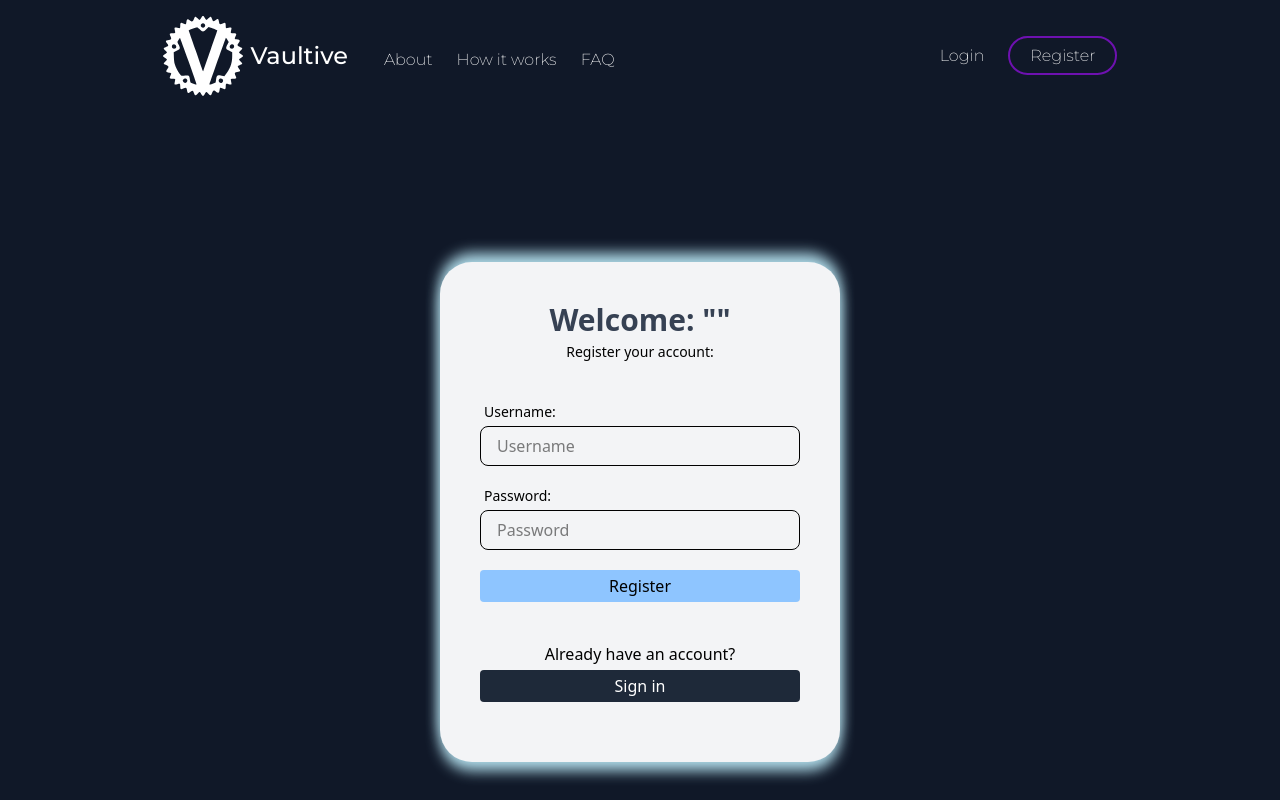
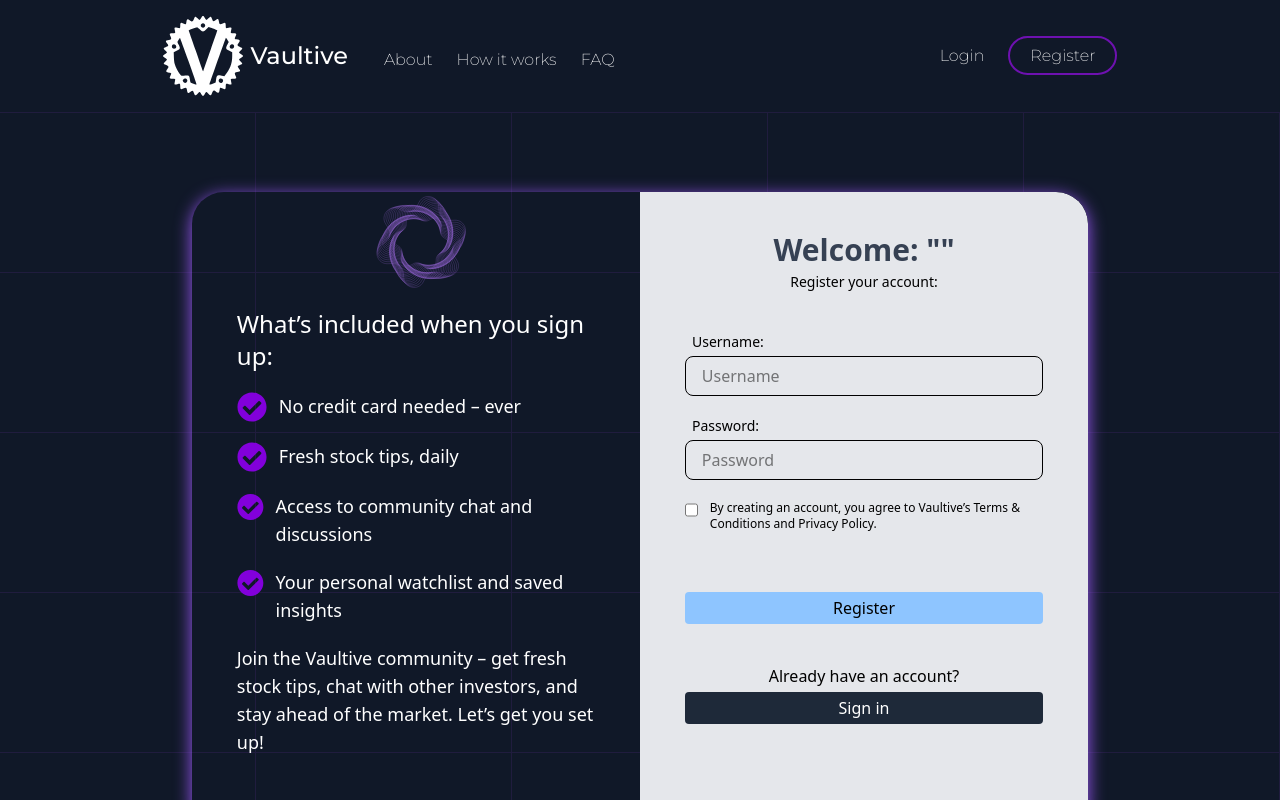
Before and after one commit to Dabdiiusuf/Vaultive, a React (Vite) app in the folder Client/: page /Register in a window 1280 px wide. Built offline with nearby package versions, Linux system fonts and the light colour scheme.

Commit message:
Added styling to Login/Register

```diff
--- a/Client/src/Components/Login.jsx
+++ b/Client/src/Components/Login.jsx
@@ -1,5 +1,9 @@
 import { useState, useContext } from "react";
 import { AuthContext } from "../Providers/AuthContext";
+import Lottie from "lottie-react";
+import animationData from "../Assets/Animation - 1750006662856 (1).json";
+import { Link } from "react-router-dom";
+import { MdArrowOutward } from "react-icons/md";
 
 const Login = () => {
   const { username, password, setUsername, setPassword, handleForm } =
@@ -9,18 +13,58 @@ const Login = () => {
     console.log("hello");
   };
 
+  const handleLocateTop = () => {
+    console.log("hello");
+  };
+
   return (
-    <div className="w-full h-full bg-gray-900 flex justify-center items-center">
-      <div className="w-[400px] h-[500px] bg-gray-100 shadow-[0_9px_14px_rgba(173,216,230,1),_0_-9px_14px_rgba(173,216,230,1)] flex flex-col gap-5 rounded-4xl">
+    <div className="w-full h-full bg-gray-900 flex justify-center items-center relative">
+      <div className="absolute inset-0 z-10 grid grid-cols-5 grid-rows-5">
+        {Array.from({ length: 25 }).map((_, i) => (
+          <div
+            key={i}
+            className="border-r border-t border-purple-500 opacity-10"
+          ></div>
+        ))}
+      </div>
+      <div className="w-[70%] h-[80%] relative z-10 shadow-[0_4px_17px_rgba(159,90,253,1)] gap-5 rounded-4xl overflow-hidden">
+        <div className="w-[50%] h-full absolute left-0 rounded-l-4xl flex flex-col items-center">
+          <Lottie
+            animationData={animationData}
+            loop={true}
+            autoplay={true}
+            className="h-[100px] w-[100px] absolute top-0 left-[40%]"
+          />
+          <div className="flex w-[100%] ml-20 h-full gap-5 justify-center flex-col">
+            <div className="items-center flex-col">
+              <p className="text-white text-2xl w-full font-normal mt-10">
+                Welcome back to Vaultive
+              </p>
+              <p className="text-white text-lg text-left w-[80%] font-thin">
+                Sign in to access the latest stock tips, your saved insights,
+                and real-time chat with other investors.
+              </p>
+            </div>
+            <Link
+              onClick={handleLocateTop}
+              to="/"
+              className="flex w-[140px] gap-2 border-2 items-center border-purple-800 text-white rounded-3xl pl-3 py-2 hover:bg-purple-700"
+            >
+              Learn more
+              <MdArrowOutward className="w-[20px] h-[20px]" />
+            </Link>
+          </div>
+        </div>
+        <div className="w-[50%] h-full absolute right-0 bg-gray-200 rounded-r-4xl">
           <div className="mx-auto mt-10 text-center">
             <h1 className="text-3xl font-bold text-gray-700 mb-1">
               Welcome: "{username}"
             </h1>
             <p className="text-sm">Sign in to your account:</p>
           </div>
-        <div className="w-full flex flex-col items-center mt-5 gap-5">
+          <div className="w-full flex flex-col items-center mt-10 gap-5">
             <div className="relative flex flex-col w-full items-center">
-            <label className="absolute left-11 text-sm" htmlFor="username">
+              <label className="absolute left-13 text-sm" htmlFor="username">
                 Username:
               </label>
               <input
@@ -34,7 +78,7 @@ const Login = () => {
               />
             </div>
             <div className="relative flex flex-col w-full items-center">
-            <label className="absolute left-11 text-sm" htmlFor="password">
+              <label className="absolute left-13 text-sm" htmlFor="password">
                 Password:
               </label>
               <input
@@ -48,8 +92,12 @@ const Login = () => {
                 }}
               />
             </div>
+            <div className="w-[80%] flex gap-3 justify-start">
+              <input type="checkbox" className="mb-2" />
+              <p className=" text-xs">Remember me</p>
             </div>
-        <div className="flex flex-col items-center h-full">
+          </div>
+          <div className="flex flex-col items-center h-full mt-15">
             <button
               onClick={handleButton}
               className="px-4 py-1 w-[80%] rounded-sm bg-blue-300 hover:cursor-pointer hover:scale-105 hover:bg-blue-800 hover:text-white duration-300"
@@ -68,6 +116,7 @@ const Login = () => {
           </div>
         </div>
       </div>
+    </div>
   );
 };
 
--- a/Client/src/Components/Navbar.jsx
+++ b/Client/src/Components/Navbar.jsx
@@ -3,7 +3,7 @@ import { SiVaultwarden } from "react-icons/si";
 
 const Navbar = () => {
   return (
-    <nav className="bg-gray-900 py-4 text-white flex justify-around font-[Montserrat] font-extralight text-md sticky top-0 z-10">
+    <nav className="bg-gray-900 py-4 text-white flex justify-around font-[Montserrat] font-extralight text-md sticky top-0 z-20">
       <ul className="flex gap-6 items-center">
         <Link to="/" className="flex items-center gap-2 mr-3">
           <SiVaultwarden style={{ width: "80px", height: "80px" }} />
--- a/Client/src/Components/Register.jsx
+++ b/Client/src/Components/Register.jsx
@@ -1,5 +1,8 @@
 import { useState, useContext } from "react";
 import { AuthContext } from "../Providers/AuthContext";
+import Lottie from "lottie-react";
+import animationData from "../Assets/Animation - 1750006662856 (1).json";
+import { FaCheckCircle } from "react-icons/fa";
 
 const Register = () => {
   const { username, password, setUsername, setPassword, handleForm } =
@@ -10,17 +13,68 @@ const Register = () => {
   };
 
   return (
-    <div className="w-full h-full bg-gray-900 flex justify-center items-center">
-      <div className="w-[400px] h-[500px] bg-gray-100 shadow-[0_9px_14px_rgba(173,216,230,1),_0_-9px_14px_rgba(173,216,230,1)] flex flex-col gap-5 rounded-4xl">
+    <div className="w-full h-full bg-gray-900 flex justify-center items-center relative">
+      <div className="absolute inset-0 z-10 grid grid-cols-5 grid-rows-5">
+        {Array.from({ length: 25 }).map((_, i) => (
+          <div
+            key={i}
+            className="border-r border-t border-purple-500 opacity-10"
+          ></div>
+        ))}
+      </div>
+      <div className="w-[70%] h-[80%] relative z-10 shadow-[0_4px_17px_rgba(159,90,253,1)] gap-5 rounded-4xl overflow-hidden">
+        <div className="w-[50%] h-full absolute left-0 rounded-l-4xl flex flex-col items-center">
+          <Lottie
+            animationData={animationData}
+            loop={true}
+            autoplay={true}
+            className="h-[100px] w-[100px] absolute top-0 left-[40%]"
+          />
+          <div className="flex h-full gap-5 flex-col justify-center items-center">
+            <p className="text-white text-2xl w-[80%] font-normal mt-10">
+              What’s included when you sign up:
+            </p>
+            <div className="flex gap-3 w-[80%]">
+              <FaCheckCircle className="h-[30px] w-[30px] text-purple-700 " />
+              <p className="text-white text-lg text-left font-thin">
+                No credit card needed – ever
+              </p>
+            </div>
+            <div className="flex gap-3 w-[80%]">
+              <FaCheckCircle className="h-[30px] w-[30px] text-purple-700 " />
+              <p className="text-white text-lg text-left font-thin">
+                Fresh stock tips, daily
+              </p>
+            </div>
+            <div className="flex gap-3 w-[80%]">
+              <FaCheckCircle className="h-[30px] w-[30px] text-purple-700 " />
+              <p className="text-white text-lg text-left font-thin">
+                Access to community chat and discussions
+              </p>
+            </div>
+            <div className="flex gap-3 w-[80%]">
+              <FaCheckCircle className="h-[30px] w-[30px] text-purple-700 " />
+              <p className="text-white text-lg text-left font-thin">
+                Your personal watchlist and saved insights
+              </p>
+            </div>
+            <p className="text-white text-lg text-left w-[80%] font-thin">
+              Join the Vaultive community – get fresh stock tips, chat with
+              other investors, and stay ahead of the market. Let’s get you set
+              up!
+            </p>
+          </div>
+        </div>
+        <div className="w-[50%] h-full absolute right-0 bg-gray-200 rounded-r-4xl">
           <div className="mx-auto mt-10 text-center">
             <h1 className="text-3xl font-bold text-gray-700 mb-1">
               Welcome: "{username}"
             </h1>
             <p className="text-sm">Register your account:</p>
           </div>
-        <div className="w-full flex flex-col items-center mt-5 gap-5">
+          <div className="w-full flex flex-col items-center mt-10 gap-5">
             <div className="relative flex flex-col w-full items-center">
-            <label className="absolute left-11 text-sm" htmlFor="username">
+              <label className="absolute left-13 text-sm" htmlFor="username">
                 Username:
               </label>
               <input
@@ -34,7 +88,7 @@ const Register = () => {
               />
             </div>
             <div className="relative flex flex-col w-full items-center">
-            <label className="absolute left-11 text-sm" htmlFor="password">
+              <label className="absolute left-13 text-sm" htmlFor="password">
                 Password:
               </label>
               <input
@@ -48,8 +102,15 @@ const Register = () => {
                 }}
               />
             </div>
+            <div className="w-[80%] flex gap-3 justify-start">
+              <input type="checkbox" className="mb-3" />
+              <p className=" text-xs">
+                By creating an account, you agree to Vaultive’s Terms &
+                Conditions and Privacy Policy.
+              </p>
             </div>
-        <div className="flex flex-col items-center h-full">
+          </div>
+          <div className="flex flex-col items-center h-full mt-15">
             <button
               onClick={handleButton}
               className="px-4 py-1 w-[80%] rounded-sm bg-blue-300 hover:cursor-pointer hover:scale-105 hover:bg-blue-800 hover:text-white duration-300"
@@ -68,6 +129,7 @@ const Register = () => {
           </div>
         </div>
       </div>
+    </div>
   );
 };
 
--- a/Client/src/Pages/Home.jsx
+++ b/Client/src/Pages/Home.jsx
@@ -6,8 +6,8 @@ import { CgProfile } from "react-icons/cg";
 import { RiStockLine } from "react-icons/ri";
 import { RiTeamFill } from "react-icons/ri";
 import { FaPlus } from "react-icons/fa6";
-import { HiOutlineMinus } from "react-icons/hi2";
 import { AuthContext } from "../Providers/AuthContext";
+import { Link } from "react-router-dom";
 
 const Home = () => {
   // const [isOpen, setIsOpen] = useState(false);
@@ -27,6 +27,9 @@ const Home = () => {
   // const handleQuestions = () => {
   //   setIsFirstOpen(...!isFirstOpen);
   // };
+  const handleLocateTop = () => {
+    console.log("hello");
+  };
 
   return (
     <div className="w-full min-h-screen bg-gray-900">
@@ -57,9 +60,14 @@ const Home = () => {
               <br></br>
               Your goals, our support — every step of the way.
             </div>
-            <button className="flex items-center gap-2 text-left bg-purple-700 max-w-max px-3 py-2 rounded-3xl transition-all duration-200 hover:bg-purple-500 cursor-pointer">
-              Get started <MdArrowOutward className="w-[20px] h-[20px]" />
-            </button>
+            <Link
+              onClick={handleLocateTop}
+              to="/Register"
+              className="flex w-[140px] gap-2 border-2 z-10 items-center border-purple-800 text-white rounded-3xl pl-3 py-2 hover:bg-purple-700"
+            >
+              Get started
+              <MdArrowOutward className="w-[20px] h-[20px]" />
+            </Link>
           </div>
         </div>
       </div>
@@ -164,7 +172,7 @@ const Home = () => {
           } p-4 cursor-pointer `}
         >
           <div className="flex justify-between">
-            <p className="text-white font-normal text-2xl items-center">
+            <p className="text-white font-light text-2xl items-center">
               What is Vaultive?
             </p>
             <FaPlus
@@ -188,7 +196,7 @@ const Home = () => {
           } p-4 cursor-pointer transition-all duration-300`}
         >
           <div className="flex justify-between">
-            <p className="text-white font-normal text-2xl items-center">
+            <p className="text-white font-light text-2xl items-center">
               Is Vaultive free to use?
             </p>
             <FaPlus
@@ -211,7 +219,7 @@ const Home = () => {
           } p-4 cursor-pointer transition-all duration-300`}
         >
           <div className="flex justify-between">
-            <p className="text-white font-normal text-2xl items-center">
+            <p className="text-white font-light text-2xl items-center">
               Where do the stock tips come from?
             </p>
             <FaPlus
@@ -235,7 +243,7 @@ const Home = () => {
           } p-4 cursor-pointer transition-all duration-300`}
         >
           <div className="flex justify-between">
-            <p className="text-white font-normal text-2xl items-center">
+            <p className="text-white font-light text-2xl items-center">
               Is the chat moderated?
             </p>
             <FaPlus
@@ -258,7 +266,7 @@ const Home = () => {
           } p-4 cursor-pointer`}
         >
           <div className="flex justify-between">
-            <p className="text-white font-normal text-2xl items-center">
+            <p className="text-white font-light text-2xl">
               How is my data protected?
             </p>
             <FaPlus
```
Lines whose indentation alone changed are shown as unchanged.
